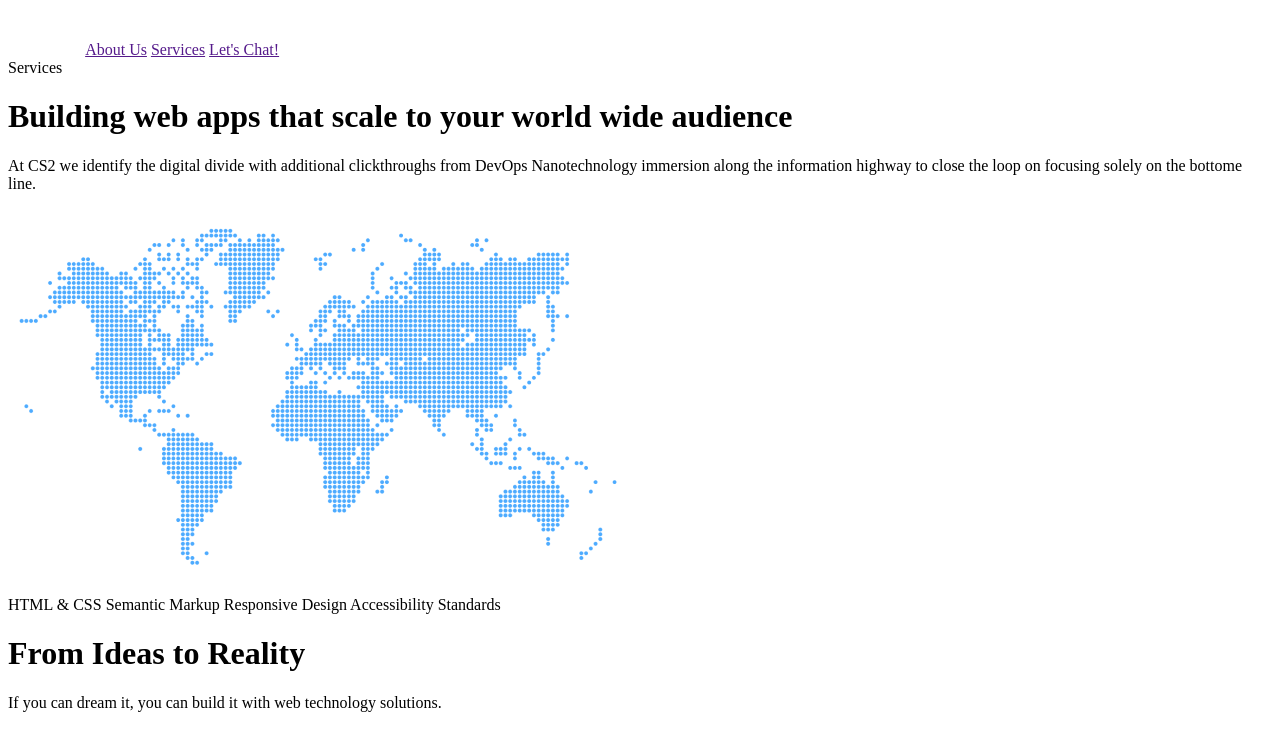
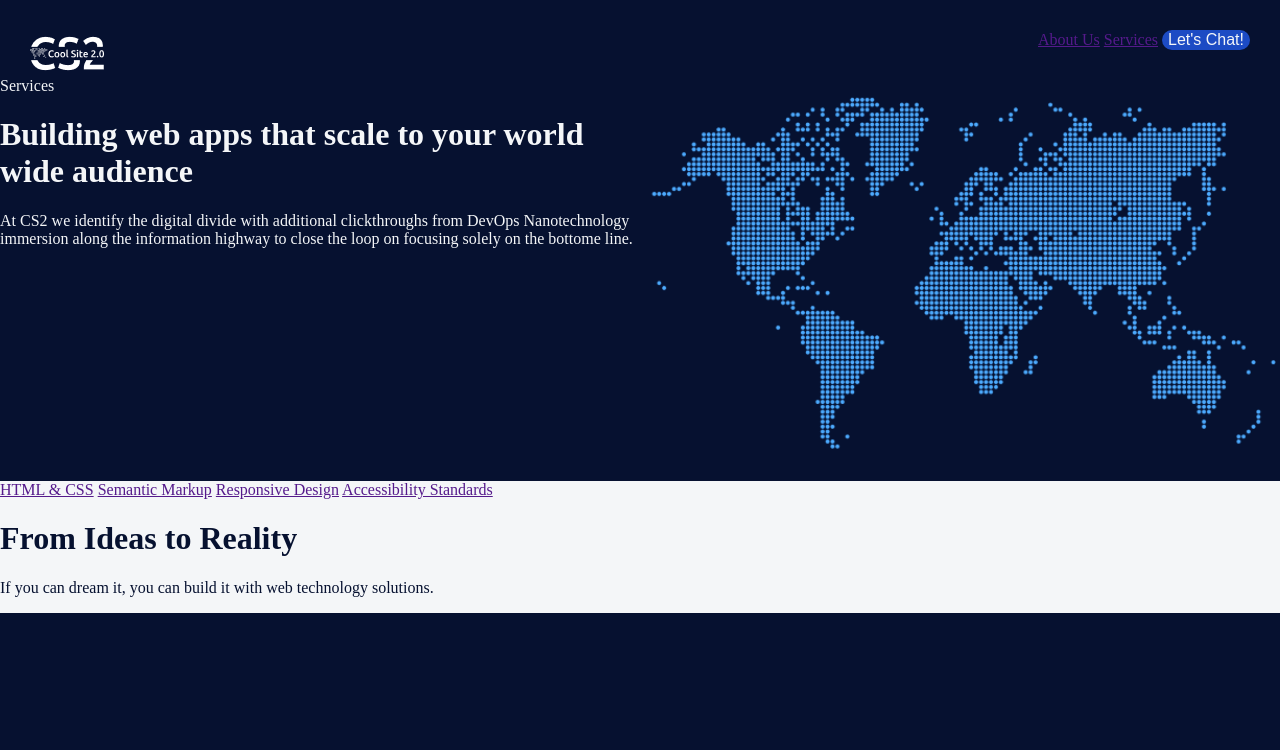
Before and after one commit to seasonofleaves/day2, a plain HTML site: page index.html in a window 1280 px wide. Drawn offline with Linux system fonts and the light colour scheme.

Commit message:
Halfway??

```diff
--- a/index.html
+++ b/index.html
@@ -8,17 +8,23 @@
   <link rel="stylesheet" href="style.css">
 </head>
 
-<body>
-  <header>
-    <img src="coolsite-logo.png" alt="Coolsite Logo">
+<body class="d-flex">
+  <div>
+
+    <header class="d-flex" style="justify-content: space-between;">
+
+      <img class="coolsite-logo" src="coolsite-logo.png" alt="Coolsite Logo">
+
+
+      <div>
         <a href="">About Us</a>
         <a href="">Services</a>
-    <a href="">Let's Chat!</a>
-
+        <button class="chat-btn">Let's Chat!</button>
+      </div>
     </header>
 
-  <main>
-    <div>
+    <main class="d-flex">
+      <div class="w-50">
         <span>Services</span>
         <h1>Building web apps that scale to your world wide audience</h1>
         <p>At CS2 we identify the digital divide with additional
@@ -26,14 +32,22 @@
           the information highway to close the loop on focusing solely on
           the bottome line.</p>
       </div>
-    <img src="world.png" alt="World Map">
+      <div class="w-50">
+        <img class="w-100" src="world.png" alt="World Map">
+      </div>
+
     </main>
 
+  </div>
+
   <footer>
-    <span>HTML & CSS</span>
-    <span>Semantic Markup</span>
-    <span>Responsive Design</span>
-    <span>Accessibility Standards</span>
+    <div>
+      <a href="">HTML & CSS</a>
+      <a href="">Semantic Markup</a>
+      <a href="">Responsive Design</a>
+      <a href="">Accessibility Standards</a>
+    </div>
+
     <h1>From Ideas to Reality</h1>
     <p>If you can dream it, you can build it with web technology solutions.</p>
   </footer>
--- a/style.css
+++ b/style.css
@@ -0,0 +1,46 @@
+:root {
+  --blue: #061130;
+  --lblue: #1C4BC4;
+  --light: #F4F6F8;
+  --yellow: #FAFD61;
+}
+
+body {
+  flex-direction: column;
+  background-color: var(--blue);
+  color: var(--light);
+  margin: unset;
+}
+
+header {
+  display: flex;
+  margin-top: 30px;
+  margin-left: 30px;
+  margin-right: 30px;
+}
+
+footer {
+  background-color: var(--light);
+  color: var(--blue);
+}
+
+.d-flex {
+  display: flex;
+}
+
+.w-50 {
+  width: 50%;
+}
+
+.w-100 {
+  width: 100%;
+}
+
+.chat-btn {
+  border: none;
+  background: var(--lblue);
+  cursor: pointer;
+  border-radius: 100px;
+  font-size: medium;
+  color: var(--light);
+}
```
Lines whose indentation alone changed are shown as unchanged.
